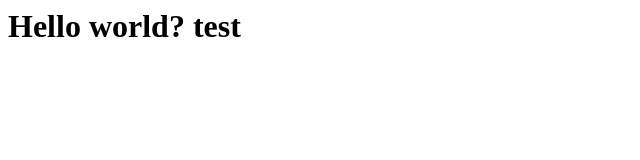
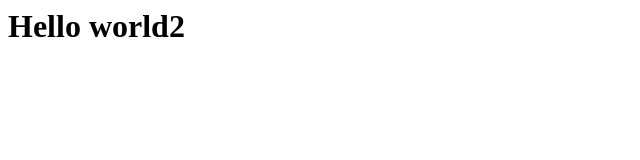
Before and after one commit to Taewoogit/test-wif, a plain HTML site: page index.html in a window 1280 px wide. Shown: the full height of the page, 0-640 px from the left. Drawn offline with Linux system fonts and the light colour scheme.

Commit message:
Update index.html

```diff
--- a/index.html
+++ b/index.html
@@ -2,6 +2,6 @@
 
 <html>
   <meta charset="UTF-8">
-  <h1> Hello world? test</h1>
+  <h1> Hello world2</h1>
 
 </html>
```
